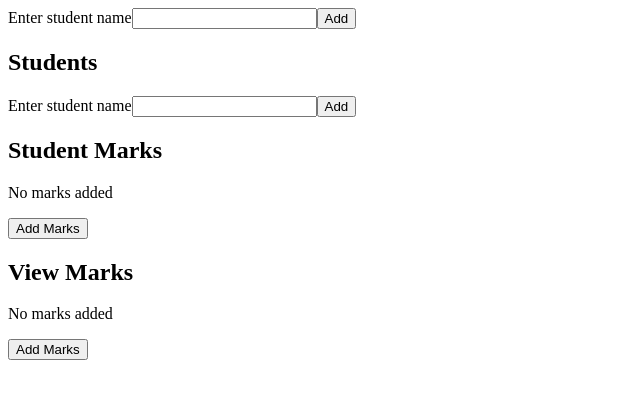
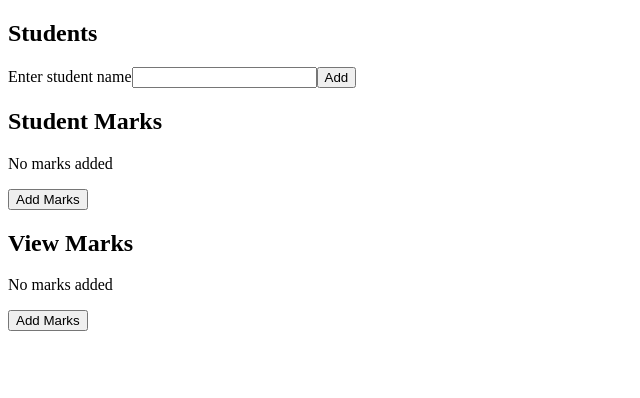
Before and after one commit to Ashikam263/Task8, a React (Create React App) app: page / in a window 1280 px wide. Shown: the top 398 px of the page, without its empty margins (0-640 px from the left). Built offline with nearby package versions, Linux system fonts and the light colour scheme.

Commit message:
editting frontpage

```diff
--- a/src/App.js
+++ b/src/App.js
@@ -1,6 +1,5 @@
 import React from 'react';
 import ReactDOM from 'react-dom';
-import Navbar from './Navbar';
 import Home from './Home';
 import Modal from './Modal';
 import ViewMarks from './ViewMarks';
@@ -8,7 +7,6 @@ import ViewMarks from './ViewMarks';
 function App() {
   return (
     <div>
-      <Navbar />
       <Home />
       <Modal />
       <ViewMarks />
```
